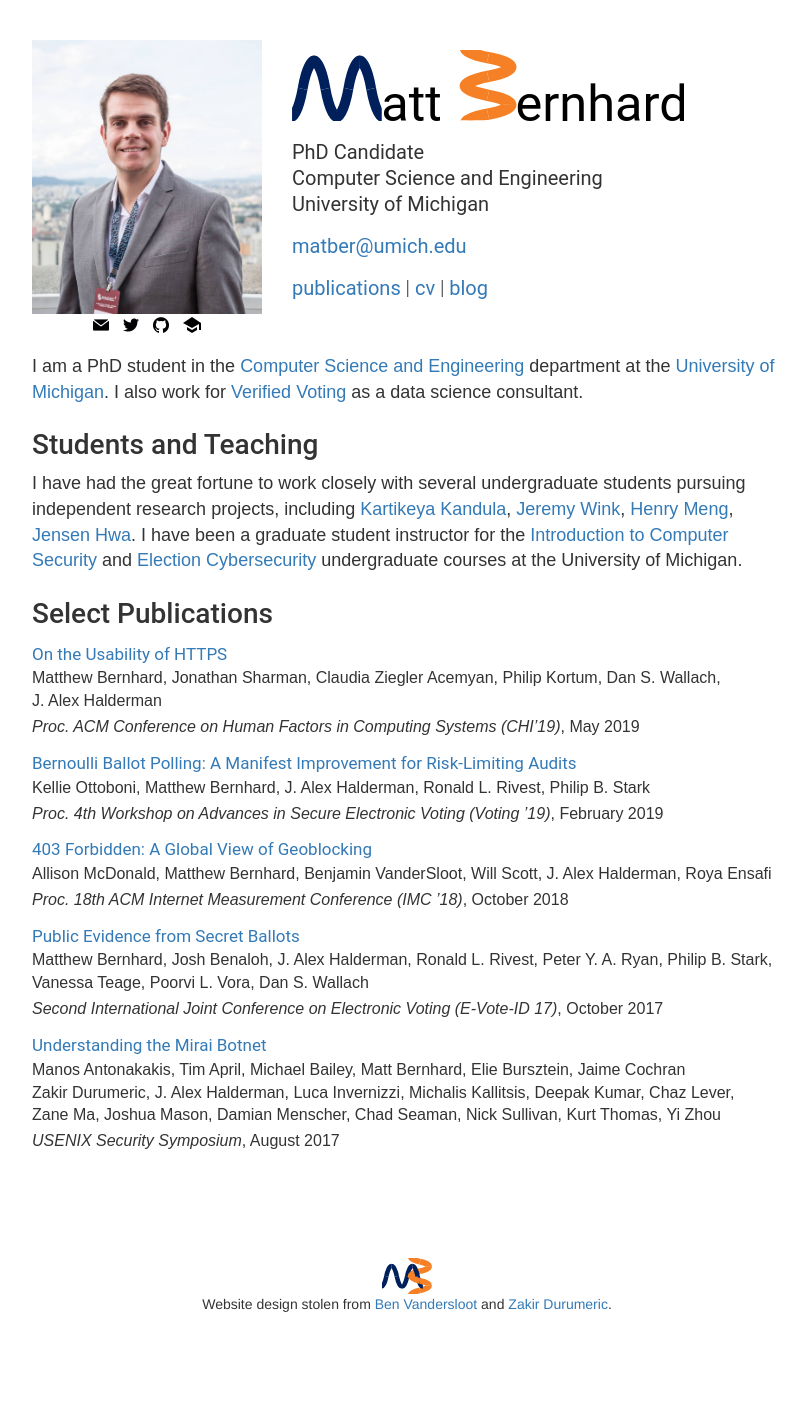
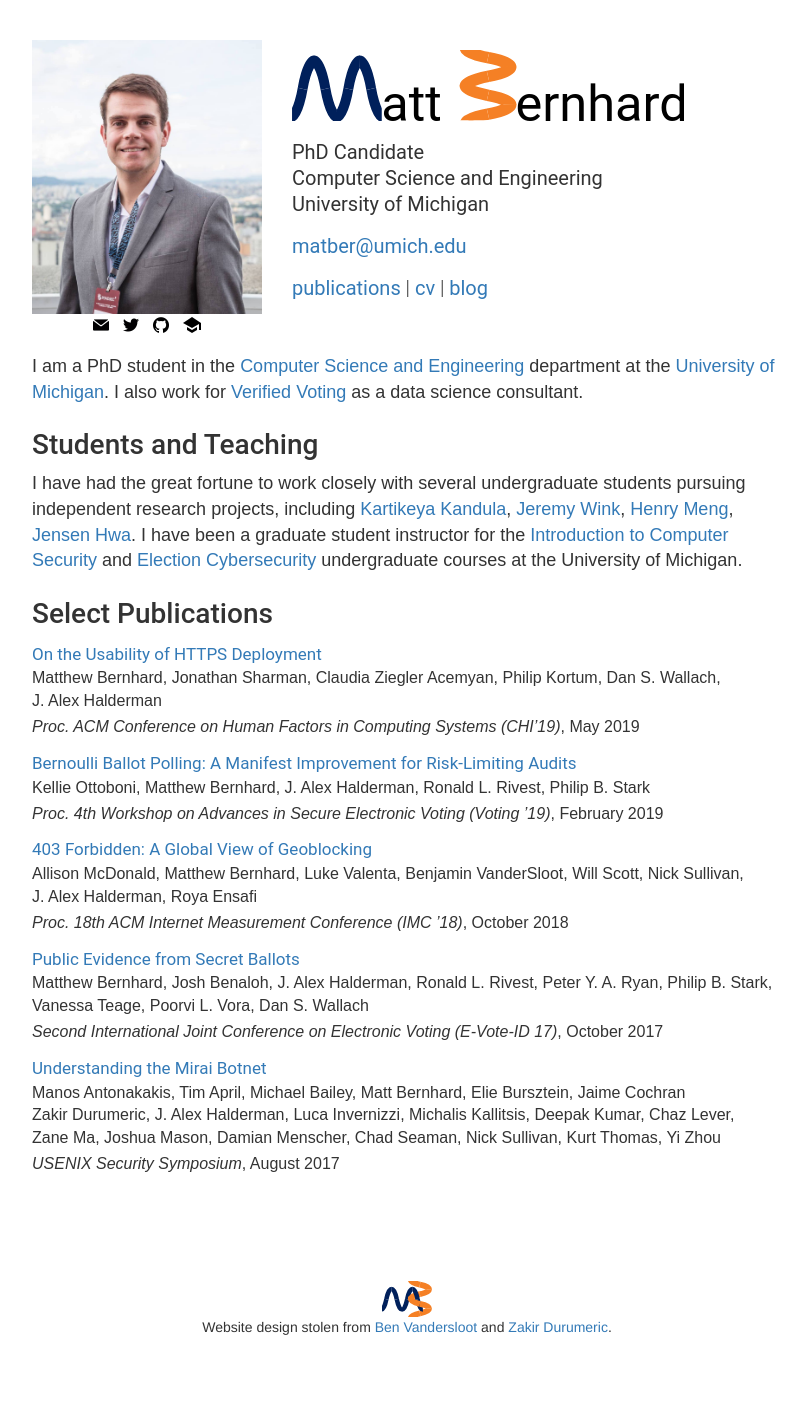
Before and after one commit to umbernhard/mbernhard.com, a Jekyll site: the page built from index.html, in a window 1280 px wide. Shown: the whole page, without its empty margins (233-1039 px from the left). Built offline with Jekyll 4.4.1, drawn with Linux system fonts in a browser that asks for light colours; before the commit the page ends 1379 px from its top, so only the background shows below that.

Commit message:
Updated CV

```diff
--- a/index.html
+++ b/index.html
@@ -61,7 +61,7 @@
         <h2>Computer Science and Engineering</h2>
         <h2>University of Michigan</h2>
         <h3><a href="mailto:matber@umich.edu">matber@umich.edu</a></h3>
-        <h3><a href="/cv">publications</a> | <a href="/cv/cv.pdf">cv</a> | <a href="/blog">blog</a></h3>
+        <h3><a href="/cv">publications</a> | <a href="/files/cv.pdf">cv</a> | <a href="/blog">blog</a></h3>
         </div>
     </div>
     <div class="row" style="padding-top: 20px">
@@ -82,7 +82,7 @@
     <h4>Select Publications</h4>
 
     <div class="talk">
-        <h5><a href="/papers/https-usability.pdf">On the Usability of HTTPS</a></h5>
+        <h5><a href="/papers/https-usability.pdf">On the Usability of HTTPS Deployment</a></h5>
         <ul>
             <li>Matthew Bernhard, Jonathan Sharman, Claudia Ziegler Acemyan, Philip Kortum, Dan S. Wallach,</li>
             <li>J. Alex Halderman </li>
@@ -99,7 +99,8 @@
     <div class="talk">
         <h5><a href="/papers/geoblocking.pdf">403 Forbidden: A Global View of Geoblocking</a></h5>
         <ul>
-            <li>Allison McDonald, Matthew Bernhard, Benjamin VanderSloot, Will Scott, J. Alex Halderman, Roya Ensafi </li>
+            <li>Allison McDonald, Matthew Bernhard, Luke Valenta, Benjamin VanderSloot, Will Scott, Nick Sullivan,</li>
+            <li>J. Alex Halderman, Roya Ensafi </li>
             <li class="venue"><i>Proc. 18th ACM Internet Measurement Conference (IMC ’18)</i>, October 2018</li>
         </ul>
     </div>
```
Also changed, not shown: favicon.ico, 4 other files.
